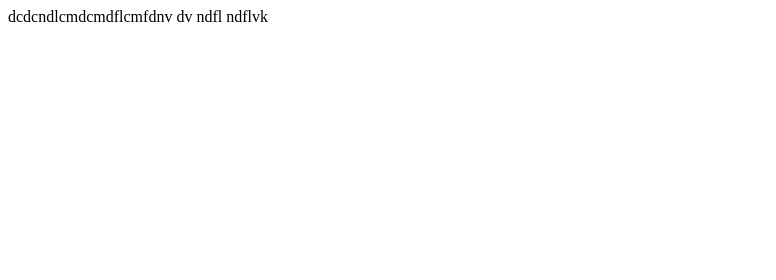
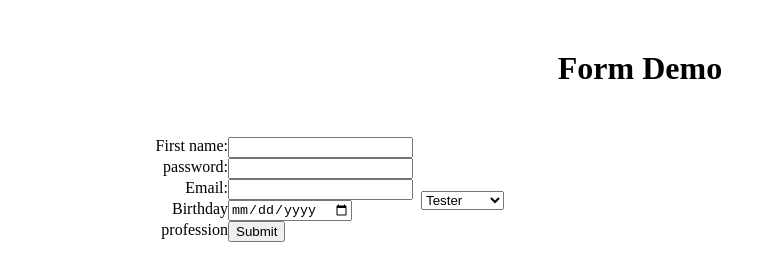
Before and after one commit to ansharuby/test, a plain HTML site: page form.html in a window 1280 px wide. Shown: the whole page, without its empty margins (0-776 px from the left). Drawn offline with Linux system fonts and the light colour scheme.

Commit message:
updated form.html

```diff
--- a/form.html
+++ b/form.html
@@ -1,2 +1,48 @@
-dcdcndlcmdcmdflcmfdnv
-dv ndfl ndflvk
+<!DOCTYPE html>
+<html>
+    <head>
+        <title> Forms</title>
+        <style>
+            label{
+                width:180px;
+                clear:left;
+                text-align: right;
+
+            }
+           input, label{
+
+                float: left;
+            }
+           ul{
+            list-style-type: none;
+           }
+        </style>
+    </head>
+    <body>
+        <form>
+            <h1 style="margin: 50px; text-align:center">Form Demo</h1>
+            <ul>
+                <li><label for="fname">First name:</label>
+                <input type="text" id="fname" name="username">
+            </li>
+            <li><label for="pwd">password:</label>&nbsp;
+                <input type="password" id="pwd" name="password">
+            </li>
+            <li><label for="email">Email:</label>&nbsp;
+                <input type="email" id="email" name="mailid">
+            </li>
+            <li><label for="date">Birthday</label>&nbsp;
+                <input type="date" id="date" name="date">
+            </li>
+            <li><label for="prof">profession</label>&nbsp;
+                <select id="prof" name="designation">
+                 <option value="tester">Tester</option>
+                <option value="developer=">Developer</option>
+                 <option value="marketer">marketer</option></option>
+                    </select>
+                </li>
+        <li  >   <input type="submit"  > </li>
+        </ul>
+        </form>
+        </body>
+        </html>
```
